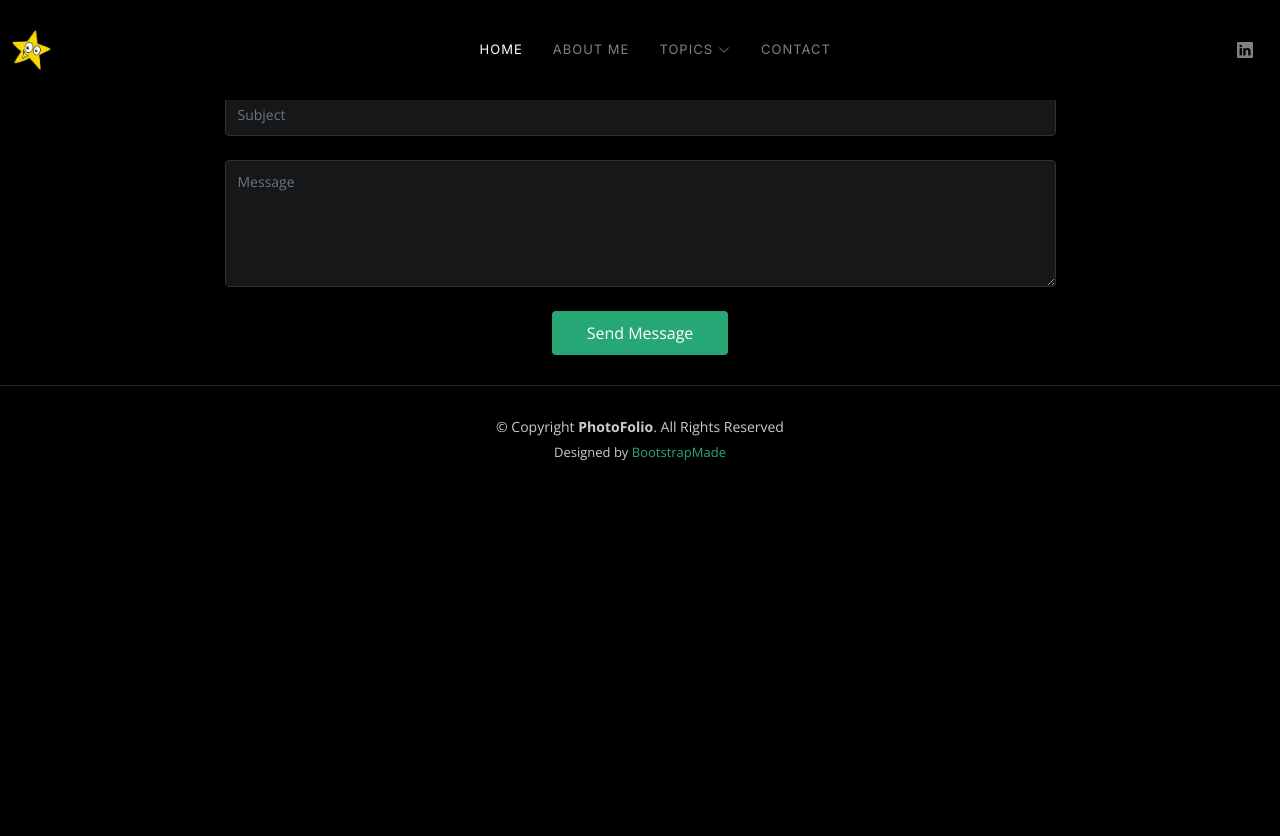
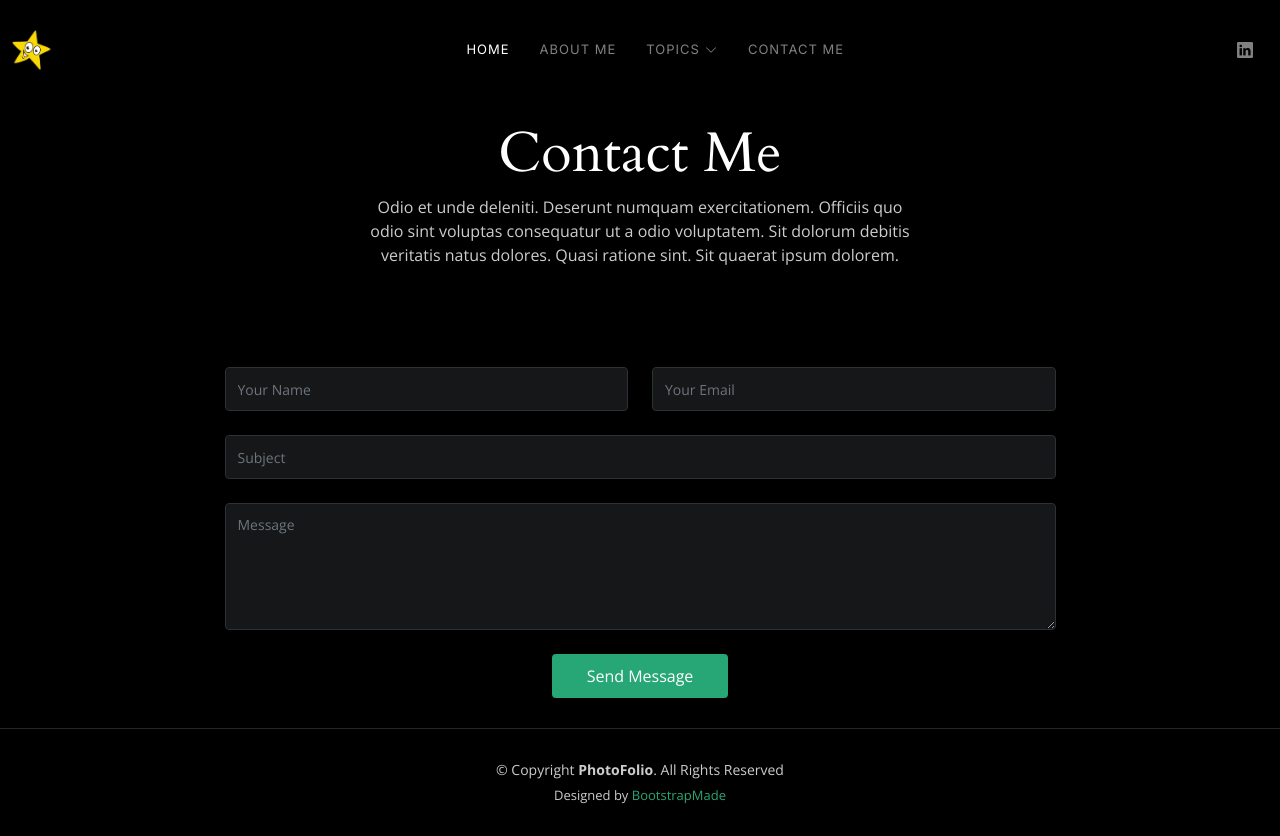
Before and after one commit to digixc/MikeAsSpeaker, a plain HTML site: page contact.html in a window 1280 px wide. Before the commit the page ends 800 px from the top, so only its background shows below. Drawn offline with nearby package versions, Linux system fonts and the light colour scheme.

```diff
--- a/contact.html
+++ b/contact.html
@@ -62,7 +62,7 @@
 
             </ul>
           </li>
-          <li><a href="contact.html">Contact</a></li>
+          <li><a href="contact.html">Contact Me</a></li>
         </ul>
       </nav><!-- .navbar -->
 
@@ -75,14 +75,30 @@
     </div>
   </header><!-- End Header -->
 
+  <main id="main" data-aos="fade" data-aos-delay="1500">
+
+    <!-- ======= End Page Header ======= -->
+    <div class="page-header d-flex align-items-center">
+      <div class="container position-relative">
+        <div class="row d-flex justify-content-center">
+          <div class="col-lg-6 text-center">
+            <h2>Contact Me</h2>
+            <p>Odio et unde deleniti. Deserunt numquam exercitationem. Officiis quo odio sint voluptas consequatur ut a odio voluptatem. Sit dolorum debitis veritatis natus dolores. Quasi ratione sint. Sit quaerat ipsum dolorem.</p>
+
+          </div>
+        </div>
+      </div>
+    </div><!-- End Page Header -->
+
     <!-- ======= Contact Section ======= -->
     <section id="contact" class="contact">
       <div class="container">
 
+
         <div class="row justify-content-center mt-4">
 
           <div class="col-lg-9">
-            <form action="https://formspree.io/f/mgeqpwao" method="POST" role="form" class="php-email-form">
+            <form action="https://formspree.io/f/mgeqpwao" method="post" role="form" class="php-email-form">
               <div class="row">
                 <div class="col-md-6 form-group">
                   <input type="text" name="name" class="form-control" id="name" placeholder="Your Name" required>
```
